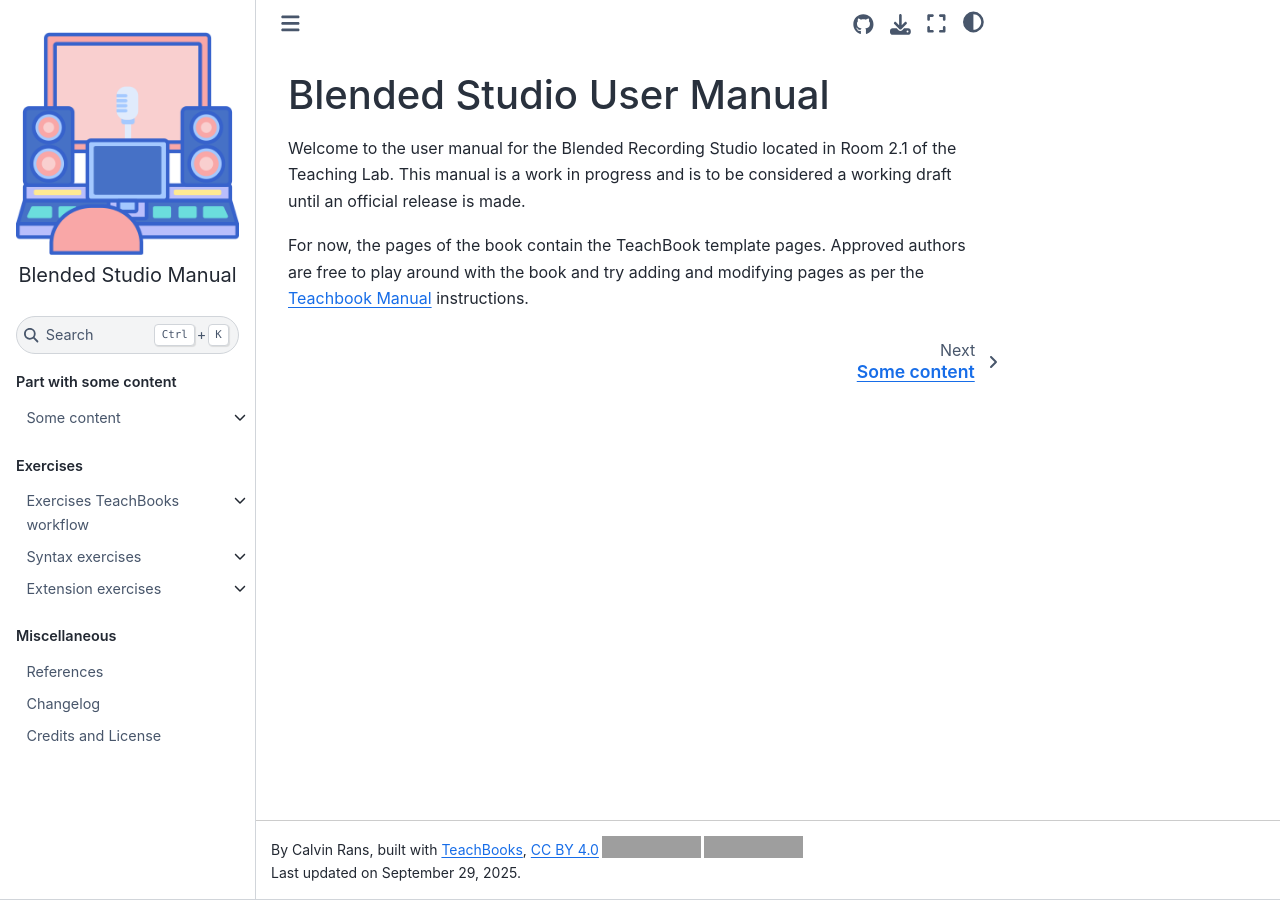
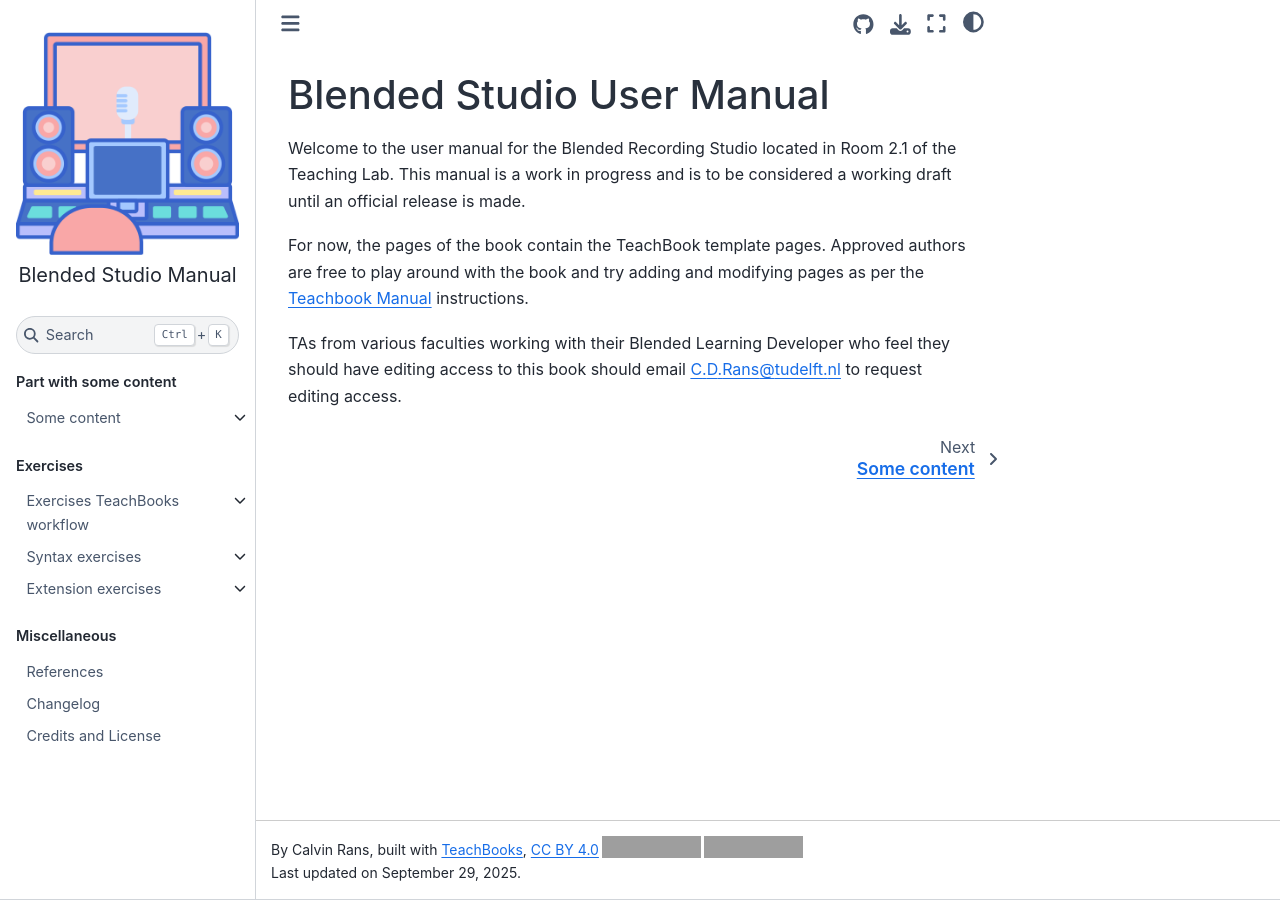
Before and after one commit to cdrans/Blended_Studio_Manual, a Jupyter Book: the page built from book/intro.md, in a window 1280 px wide. Built offline with Jupyter Book 1.0.4 settings and Sphinx 7.4.7 and the Sphinx Book theme 1.1.4, drawn with Linux system fonts in a browser that asks for light colours; comment, search, counter and statistics services are not loaded; grey boxes are pictures that could not be loaded.

Commit message:
added contact info

```diff
--- a/book/intro.md
+++ b/book/intro.md
@@ -4,3 +4,5 @@
 Welcome to the user manual for the Blended Recording Studio located in Room 2.1 of the Teaching Lab. This manual is a work in progress and is to be considered a working draft until an official release is made.
 
 For now, the pages of the book contain the TeachBook template pages. Approved authors are free to play around with the book and try adding and modifying pages as per the [Teachbook Manual](https://teachbooks.io/manual/intro/book.html "https://teachbooks.io/manual/intro/book.html") instructions.
+
+TAs from various faculties working with their Blended Learning Developer who feel they should have editing access to this book should email C.D.Rans@tudelft.nl to request editing access.
```
